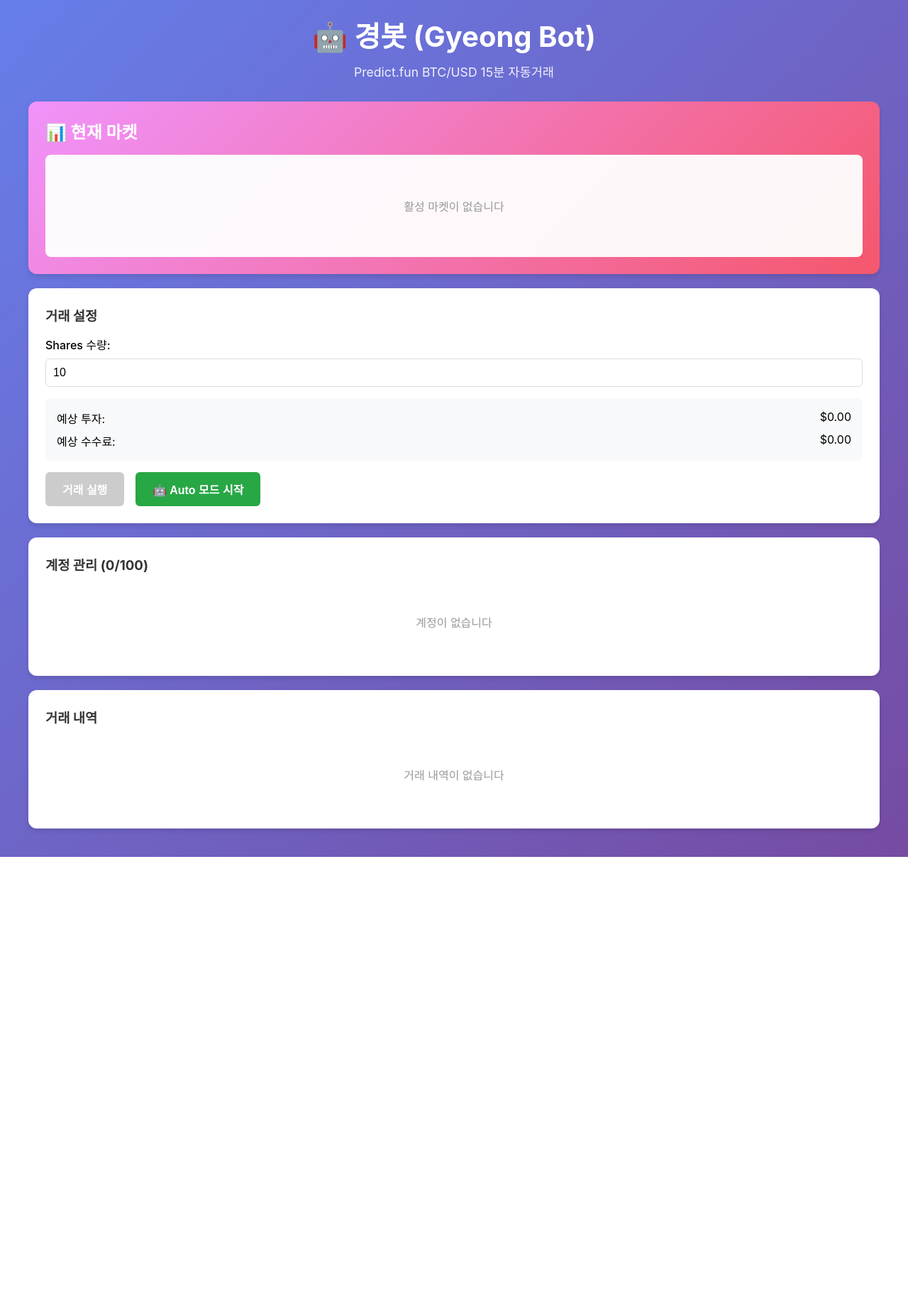
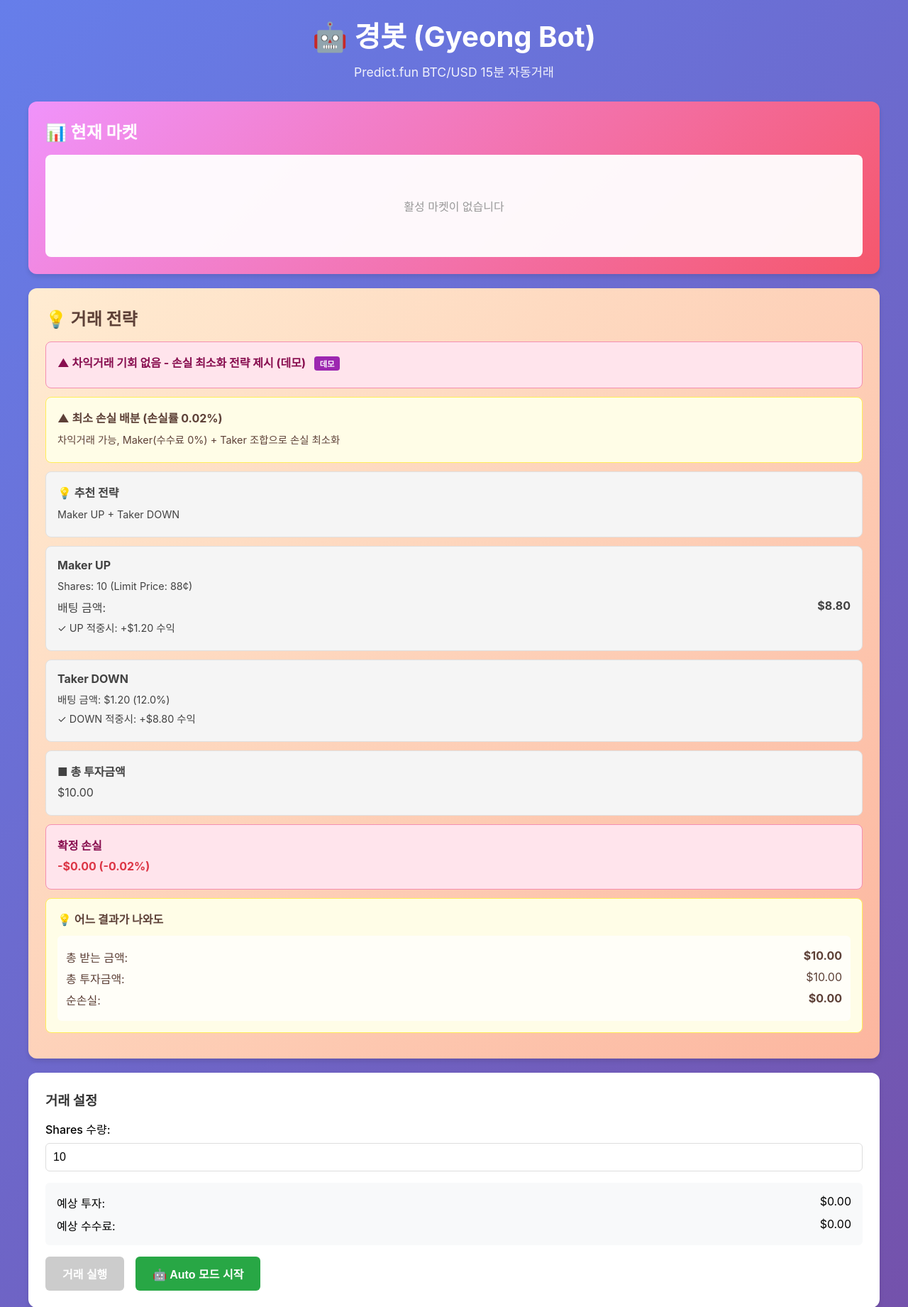
Before and after one commit to Hanvenue/O-Bot, a Flask app: page / in a window 1280 px wide. Shown: the top 1841 px of the page at 71% size. Before the commit the page ends 1207 px from the top, so only its background shows below. Run offline with Flask 3, Linux system fonts and the light colour scheme; data that the repository does not hold is empty; parts of the project's set-up code (start-up, migrations or seed data) failed here and were passed over.

Commit message:
feat: 동업자 봇 스타일 전략 UI - 데모 데이터, 거래 전략 섹션 분리
Co-authored-by: Cursor <cursoragent@cursor.com>

```diff
--- a/app.py
+++ b/app.py
@@ -152,6 +152,54 @@ def get_current_market():
     except Exception as e:
         logger.error(f"❌ Market error: {e}")
         return jsonify({'success': False, 'error': str(e)}), 500
+
+
+@app.route('/api/market/demo')
+def get_demo_strategy():
+    """데모용 전략 미리보기 (마켓 없을 때 UI 확인용)"""
+    shares = request.args.get('shares', type=int, default=10)
+    shares = max(1, shares) if shares else 10
+    maker_price = 0.88
+    taker_price = 0.12
+    maker_investment = maker_price * shares
+    taker_investment = taker_price * shares
+    total = maker_investment + taker_investment
+    fee = taker_investment * 0.002
+    return jsonify({
+        'success': True,
+        'demo': True,
+        'strategy_preview': {
+            'status': 'arbitrage_ready',
+            'status_message': '차익거래 기회 없음 - 손실 최소화 전략 제시 (데모)',
+            'recommended_strategy': 'Maker UP + Taker DOWN',
+            'maker': {
+                'side': 'UP',
+                'shares': shares,
+                'price': maker_price,
+                'price_display': '88¢',
+                'investment': round(maker_investment, 2),
+                'profit_if_win': round((1 - maker_price) * shares, 2),
+                'fee': 0,
+            },
+            'taker': {
+                'side': 'DOWN',
+                'shares': shares,
+                'price': taker_price,
+                'price_display': '12¢',
+                'investment': round(taker_investment, 2),
+                'profit_if_win': round((1 - taker_price) * shares, 2),
+                'fee': round(fee, 4),
+            },
+            'total_investment': round(total, 2),
+            'guaranteed_loss': round(fee, 4),
+            'loss_rate_pct': round(fee / total * 100, 2),
+            'outcome_summary': {
+                'total_received': round(total, 2),
+                'net_loss': round(-fee, 2),
+                'message': '어느 결과가 나와도 총 투자금액 회수, 수수료만 손실'
+            }
+        }
+    })
 
 
 @app.route('/api/market/<int:market_id>/orderbook')
@@ -409,10 +457,12 @@ if __name__ == '__main__':
     else:
         logger.info("ℹ️ Telegram bot not configured (optional)")
 
-    # Run app
+    # Run app (포트 5001: macOS AirPlay가 5000 사용 시)
+    import os
+    port = int(os.getenv('PORT', 5001))
     app.run(
         debug=Config.DEBUG,
-        host='0.0.0.0',  # 0.0.0.0 = access from any device on network
-        port=5000,
-        threaded=True        # 추가!
+        host='0.0.0.0',
+        port=port,
+        threaded=True
     )
--- a/static/css/style.css
+++ b/static/css/style.css
@@ -110,8 +110,17 @@ section h2, section h3 {
 }
 
 /* Strategy Preview - 동업자 봇 스타일 */
+.strategy-section {
+    background: linear-gradient(135deg, #ffecd2 0%, #fcb69f 100%);
+}
+
+.strategy-section h2 {
+    color: #5d4037;
+    margin-bottom: 16px;
+}
+
 .strategy-preview {
-    margin-top: 20px;
+    margin-top: 0;
 }
 
 .strategy-box {
@@ -164,6 +173,16 @@ section h2, section h3 {
     padding: 12px;
     border-radius: 6px;
     margin-top: 12px;
+}
+
+.demo-badge {
+    display: inline-block;
+    background: #9c27b0;
+    color: white;
+    font-size: 0.7rem;
+    padding: 2px 8px;
+    border-radius: 4px;
+    margin-left: 8px;
 }
 
 /* Trading Controls */
--- a/static/js/main.js
+++ b/static/js/main.js
@@ -52,19 +52,36 @@ class GyeongBot {
             const response = await fetch(`/api/market/current?shares=${shares}`);
             const data = await response.json();
 
-            if (data.success) {
+            if (data.success && data.market) {
                 this.currentMarket = data.market;
                 this.renderMarket();
-                this.renderStrategyPreview(data.market);
+                this.renderStrategyPreview(data.market, false);
                 this.updateTradeEstimate();
             } else {
                 this.renderNoMarket();
-                this.hideStrategyPreview();
+                // 마켓 없을 때 동업자 봇 스타일 데모 전략 표시
+                const demoRes = await fetch(`/api/market/demo?shares=${shares}`);
+                const demoData = await demoRes.json();
+                if (demoData.success && demoData.strategy_preview) {
+                    this.renderStrategyPreview({ strategy_preview: demoData.strategy_preview }, true);
+                } else {
+                    this.hideStrategyPreview();
+                }
             }
         } catch (error) {
             console.error('Failed to load market:', error);
             this.renderNoMarket();
-            this.hideStrategyPreview();
+            try {
+                const demoRes = await fetch('/api/market/demo?shares=10');
+                const demoData = await demoRes.json();
+                if (demoData.success && demoData.strategy_preview) {
+                    this.renderStrategyPreview({ strategy_preview: demoData.strategy_preview }, true);
+                } else {
+                    this.hideStrategyPreview();
+                }
+            } catch (e) {
+                this.hideStrategyPreview();
+            }
         }
     }
 
@@ -117,7 +134,7 @@ class GyeongBot {
         executeBtn.disabled = !market.trade_ready;
     }
 
-    renderStrategyPreview(market) {
+    renderStrategyPreview(market, isDemo = false) {
         const container = document.getElementById('strategyPreview');
         if (!container) return;
 
@@ -128,13 +145,14 @@ class GyeongBot {
         }
 
         container.style.display = 'block';
+        const demoBadge = isDemo ? '<span class="demo-badge">데모</span>' : '';
 
         if (preview.status === 'arbitrage_ready' && preview.maker) {
             const lossRate = preview.loss_rate_pct ?? 0;
             const lossColor = lossRate === 0 ? '#28a745' : '#dc3545';
             container.innerHTML = `
                 <div class="strategy-box status-pink">
-                    <h4>▲ ${preview.status_message}</h4>
+                    <h4>▲ ${preview.status_message} ${demoBadge}</h4>
                 </div>
                 <div class="strategy-box status-yellow">
                     <h4>▲ 최소 손실 배분 (손실률 ${lossRate.toFixed(2)}%)</h4>
--- a/templates/index.html
+++ b/templates/index.html
@@ -20,7 +20,10 @@
             <div class="market-card" id="marketCard">
                 <div class="loading">마켓 로딩 중...</div>
             </div>
-            <!-- Strategy Preview (동업자 봇 스타일) -->
+        </section>
+        <!-- Strategy Preview (동업자 봇 스타일 - 항상 표시) -->
+        <section class="strategy-section" id="strategySection">
+            <h2>💡 거래 전략</h2>
             <div class="strategy-preview" id="strategyPreview" style="display: none;"></div>
         </section>
 
```
